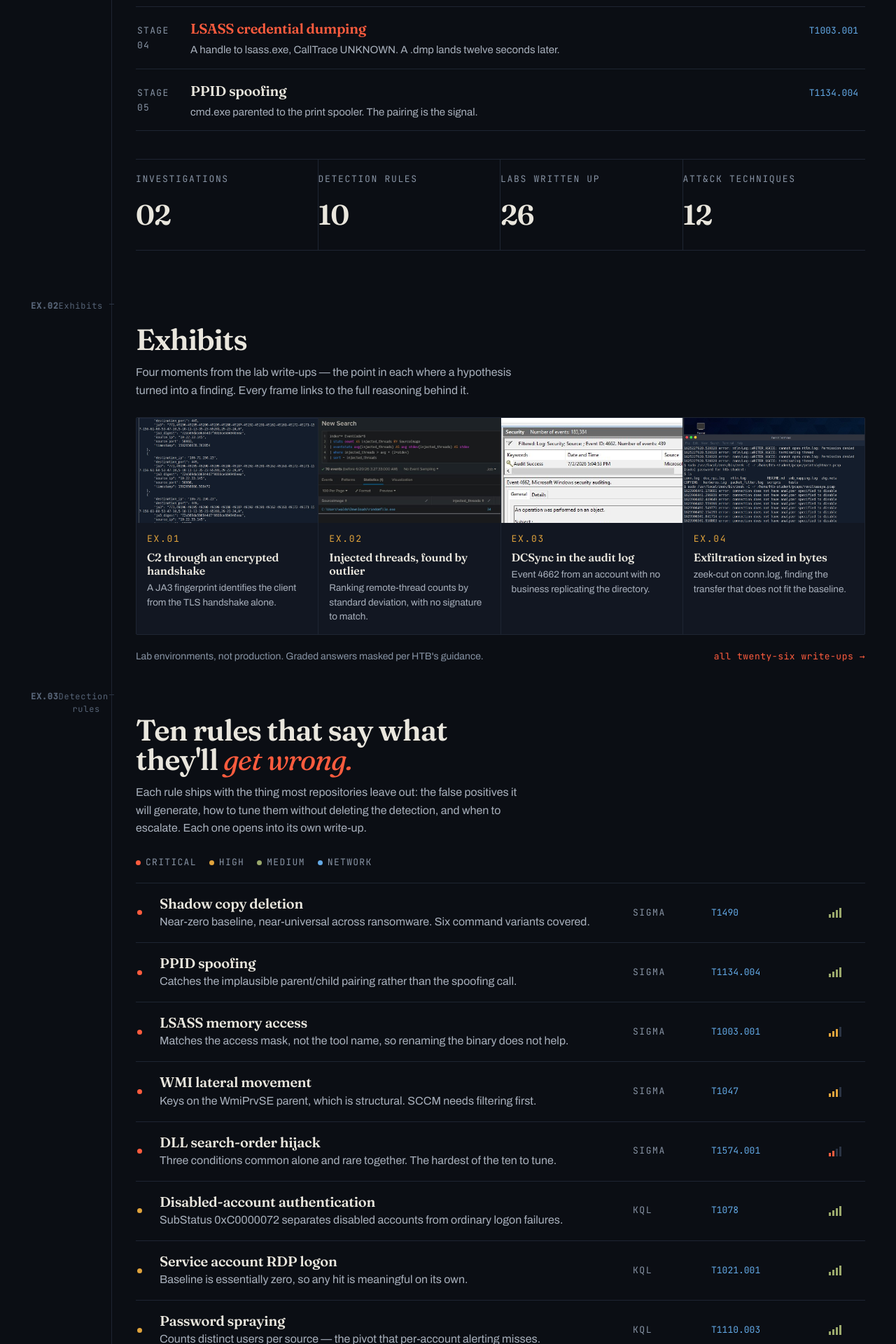
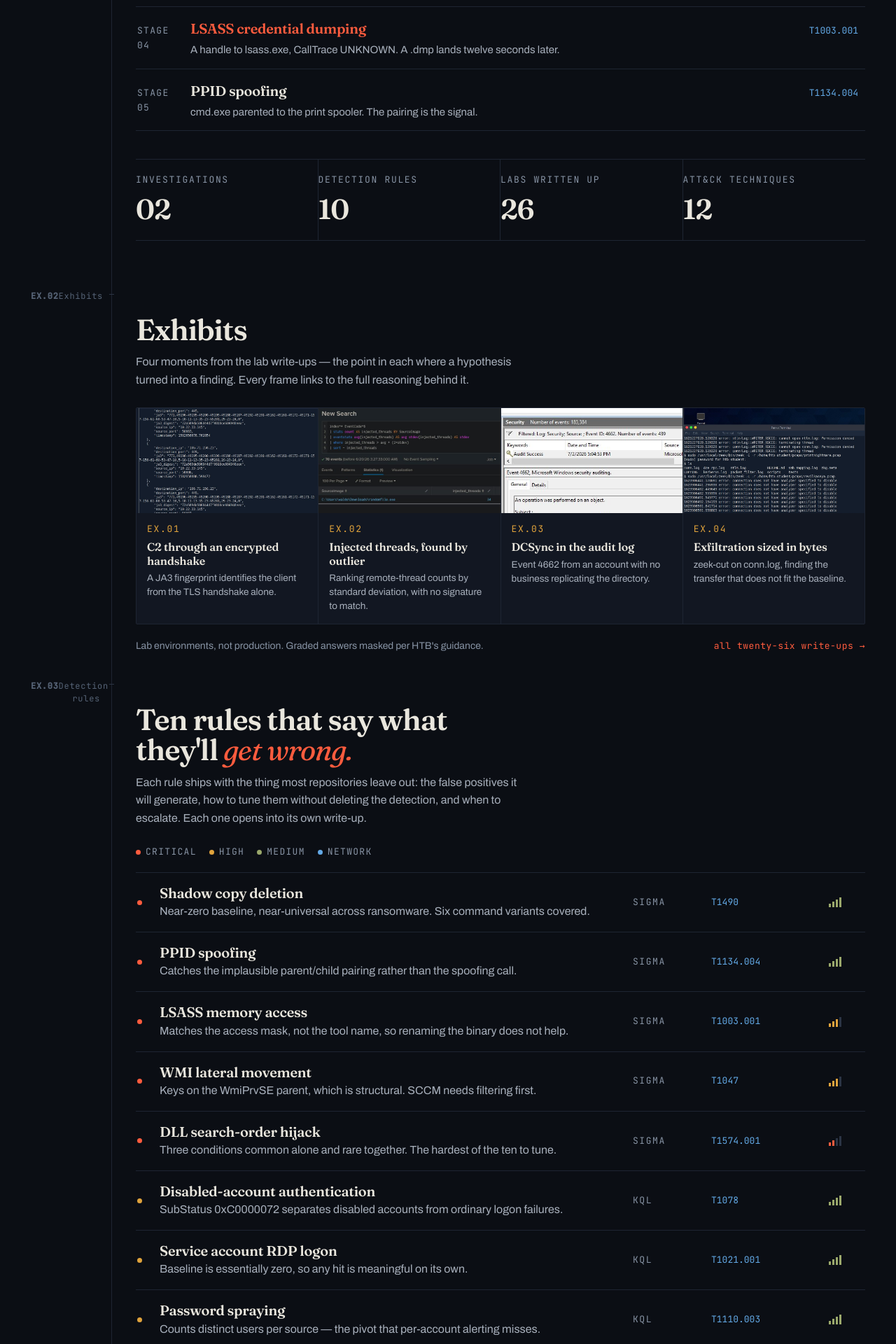
Before and after one commit to akatetron/signal-over-noise, a Jekyll site: the page index.html, which Jekyll copies as it is, in a window 1280 px wide. Shown: the part 975-2895 px from the top of the page at 70% size. Built offline with Jekyll 4.4.1, drawn with Linux system fonts in a browser that asks for light colours.

Commit message:
Fix the counts strip alignment
The figures were inline, so their line box did not account for a 40px
display face and they sat flush against the bottom rule. They are block
now, on an explicit line-height, with real clearance below.

Each cell is also a two-row grid with the figure bottom-aligned, so a
label that wraps to two lines no longer knocks its figure out of line
with the rest of the row - which is what happened on mobile, where three
of four labels wrap. Adds the missing divider between the two mobile
rows.

```diff
--- a/assets/css/site.css
+++ b/assets/css/site.css
@@ -476,13 +476,23 @@ blockquote.pull em { color: var(--signal); font-style: italic; font-weight: 400;
 /* counts */
 .counts { display: grid; grid-template-columns: repeat(4, 1fr); border-top: 1px solid var(--rule);
   border-bottom: 1px solid var(--rule); margin: 40px 0 0; }
-.counts div { padding: 18px 16px 18px 0; border-right: 1px solid var(--rule); }
+/* Two rows: labels at the top, figures bottom-aligned across the strip, so a
+   label that wraps to two lines cannot knock its figure out of line. */
+.counts div { display: grid; grid-template-rows: auto 1fr; gap: 10px;
+  padding: 20px 16px 22px 0; border-right: 1px solid var(--rule); }
 .counts div:last-child { border-right: 0; }
 .counts span { display: block; font-family: var(--mono); font-size: 13px; letter-spacing: .13em;
-  text-transform: uppercase; color: var(--faint); margin-bottom: 8px; }
-.counts b { font-family: var(--display); font-weight: 600; font-size: clamp(24px, 3.2vw, 40px);
-  letter-spacing: -.025em; font-variation-settings: "opsz" 96; }
-@media (max-width: 760px) { .counts { grid-template-columns: 1fr 1fr; } .counts div:nth-child(2) { border-right: 0; } }
+  text-transform: uppercase; color: var(--faint); margin-bottom: 0; line-height: 1.45; }
+.counts b { display: block; align-self: end; font-family: var(--display); font-weight: 600;
+  font-size: clamp(24px, 3.2vw, 40px); line-height: 1.08; letter-spacing: -.025em;
+  font-variation-settings: "opsz" 96; }
+@media (max-width: 760px) {
+  .counts { grid-template-columns: 1fr 1fr; }
+  .counts div:nth-child(2) { border-right: 0; }
+  /* two rows now, so the first one needs its own rule underneath */
+  .counts div:nth-child(1), .counts div:nth-child(2) { border-bottom: 1px solid var(--rule); }
+  .counts div:nth-child(n+3) { padding-top: 20px; }
+}
 
 /* home sections */
 .sec { padding: 72px 0 0; }
```
